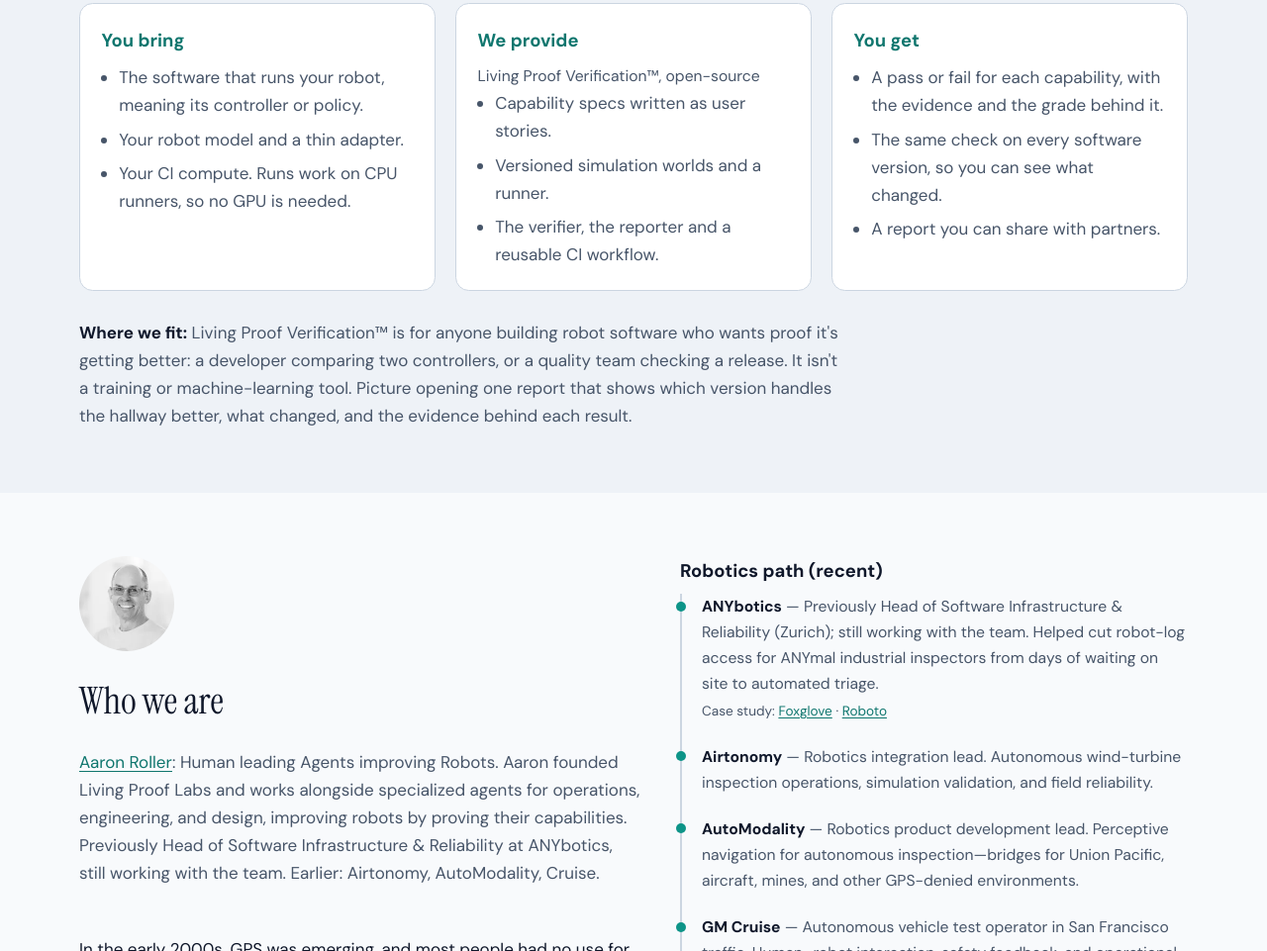
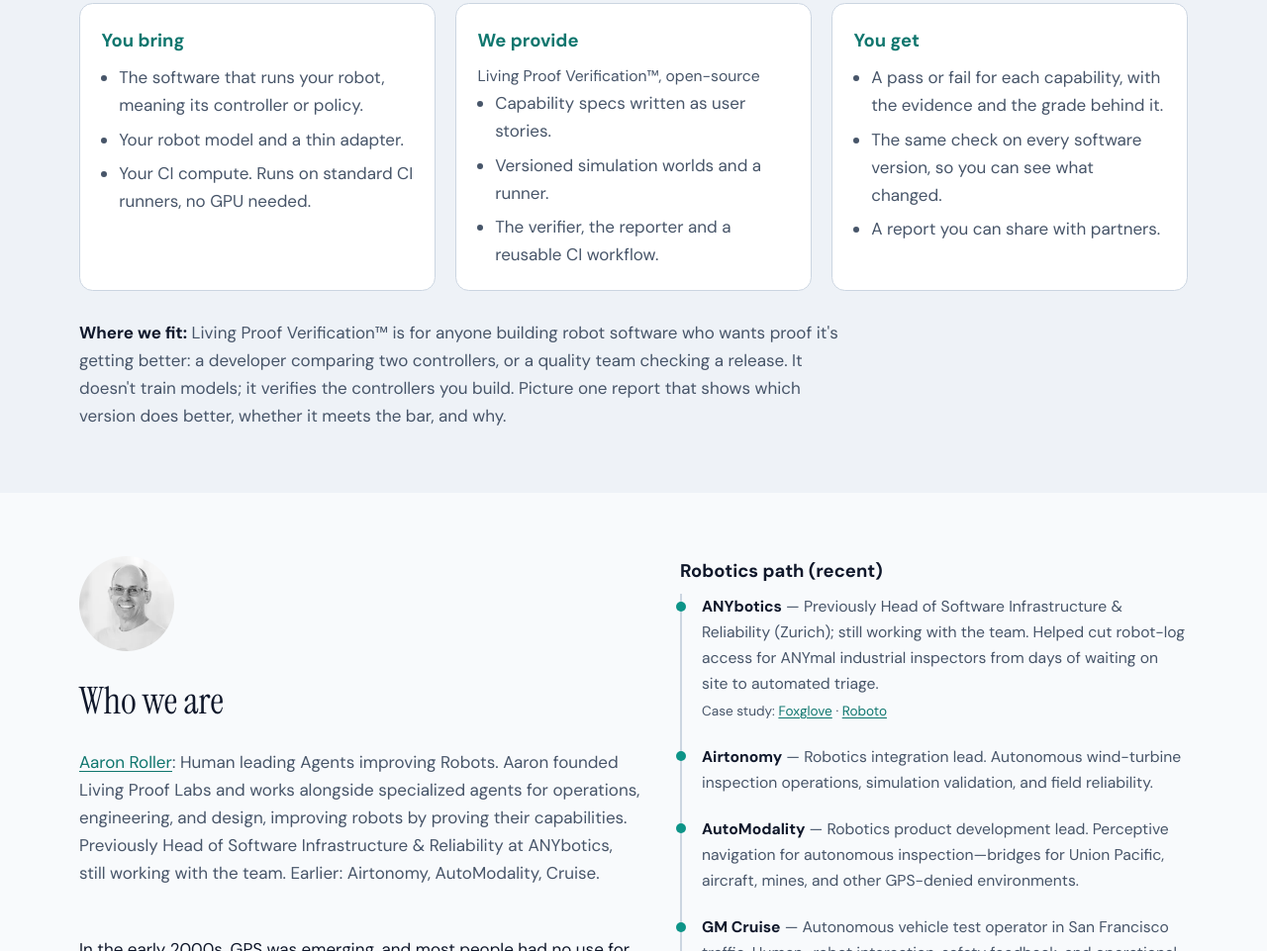
Before and after one commit to Living-Proof-Labs/website, a plain HTML site: page index.html in a window 1280 px wide. Shown: the part 3150-4111 px from the top of the page at 99% size. Drawn offline with Linux system fonts and the light colour scheme.

Commit message:
Where we fit: simpler wording; CI runners line

```diff
--- a/index.html
+++ b/index.html
@@ -283,7 +283,7 @@
                 <ul>
                   <li>The software that runs your robot, meaning its controller or policy.</li>
                   <li>Your robot model and a thin adapter.</li>
-                  <li>Your CI compute. Runs work on CPU runners, so no GPU is needed.</li>
+                  <li>Your CI compute. Runs on standard CI runners, no GPU needed.</li>
                 </ul>
               </div>
               <div class="card">
@@ -307,9 +307,9 @@
             <p class="where-we-fit">
               <strong>Where we fit:</strong> Living Proof Verification™ is for anyone building robot
               software who wants proof it's getting better: a developer comparing two controllers, or
-              a quality team checking a release. It isn't a training or machine-learning tool. Picture
-              opening one report that shows which version handles the hallway better, what changed,
-              and the evidence behind each result.
+              a quality team checking a release. It doesn't train models; it verifies the controllers
+              you build. Picture one report that shows which version does better, whether it meets
+              the bar, and why.
             </p>
           </div>
         </div>
```
